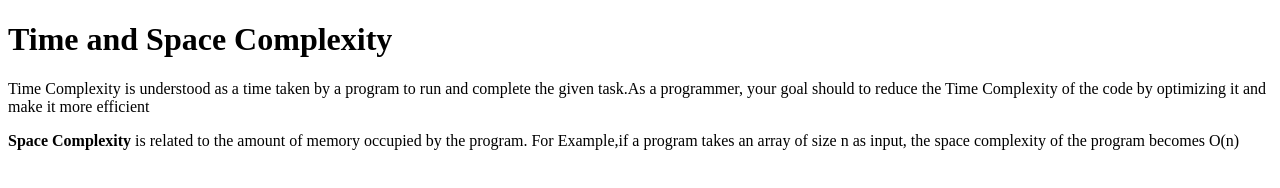
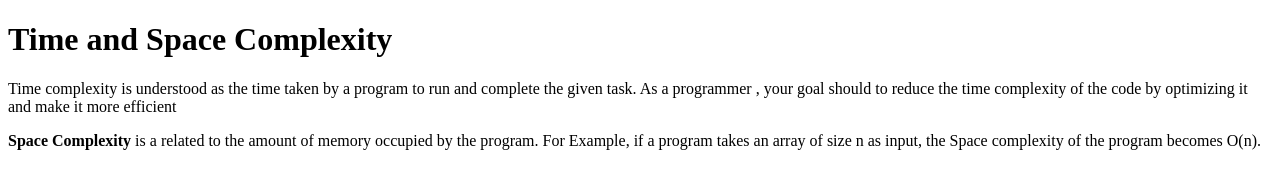
Before and after one commit to acciojob/time-and-space-complexity-Harika2406, a website: page main.html in a window 1280 px wide. Drawn offline with Linux system fonts and the light colour scheme.

Commit message:
created a submission

```diff
--- a/main.html
+++ b/main.html
@@ -9,8 +9,10 @@
 <body>
 	<!-- the entire body must be written by student -->
 	<h1>Time and Space Complexity</h1>
-	<p>Time Complexity is understood as a time taken by a program to run and complete the given task.As a programmer, your goal should to reduce the Time Complexity of the code by optimizing it and make it more efficient</p>
-	<p><b>Space Complexity</b> is related to the amount of memory occupied by the program. For Example,if a program takes an array of size n as input, the space complexity of the program becomes O(n)</p>
+	<p>Time complexity is understood as the time taken by a program to run and complete the given task. As a programmer , your goal should to reduce the time complexity of the code by optimizing it and make it more efficient </p>
+	<p><b>Space Complexity</b> is a related to the amount of memory occupied by the program. For Example, if a program takes an array of size n as input, the Space complexity of the program becomes O(n).</p>
+
+
     <script type="text/javascript" src="./script.js">
 </script>
 
```
